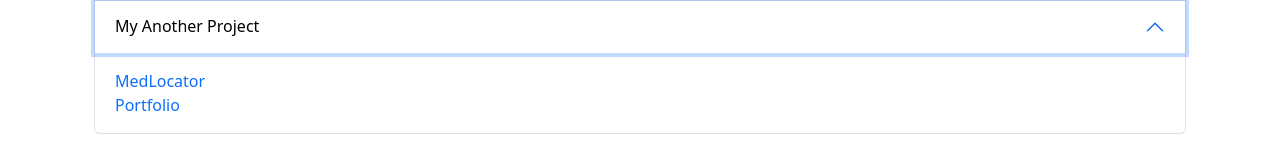
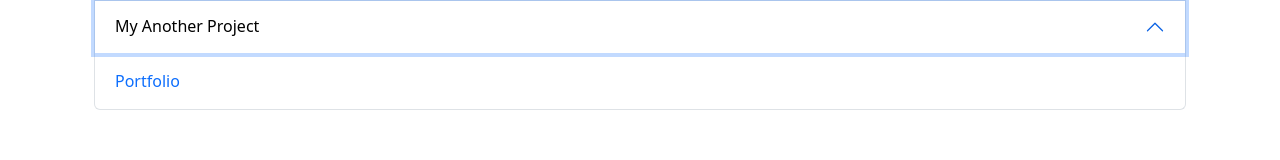
Before and after one commit to pareshwar11/text-manipulation, a React (Create React App) app: page /about in a window 1280 px wide. Both pictures are taken after a click on the button "My Another Project". Shown: the part 234-394 px from the top of the page. Built offline with nearby package versions, Linux system fonts and the light colour scheme.

Commit message:
updated about page

```diff
--- a/src/component/About.js
+++ b/src/component/About.js
@@ -76,8 +76,7 @@ export default function About(props) {
             data-bs-parent="#accordionExample"
             >
             <div className="accordion-body">
-              <a className="text-decoration-none" href="https://medlocator.vercel.app/">MedLocator</a> <br />
-              <a className="text-decoration-none" href="https://pareshwar11.github.io/pareshwar/">Portfolio</a>
+              <a className="text-decoration-none" href="https://pareshwar.vercel.app/">Portfolio</a>
             </div>
           </div>
         </div>
```
